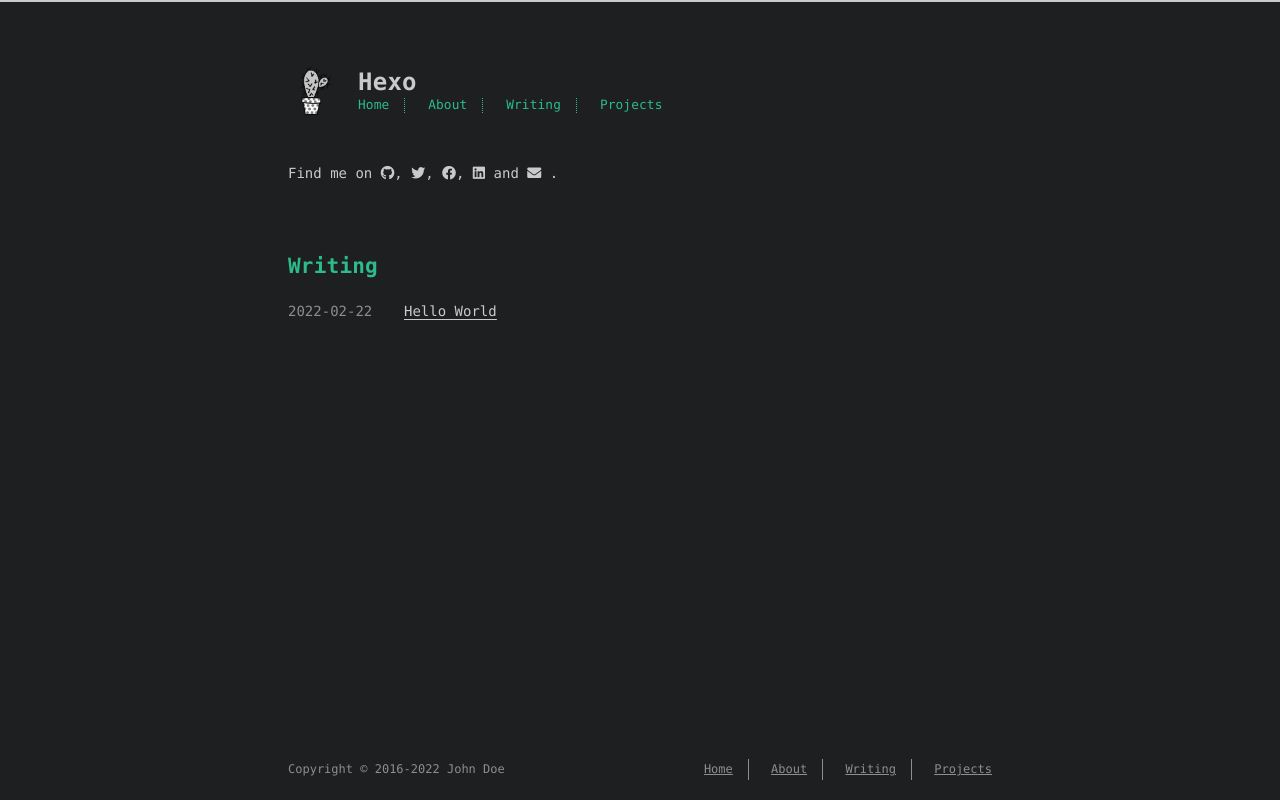
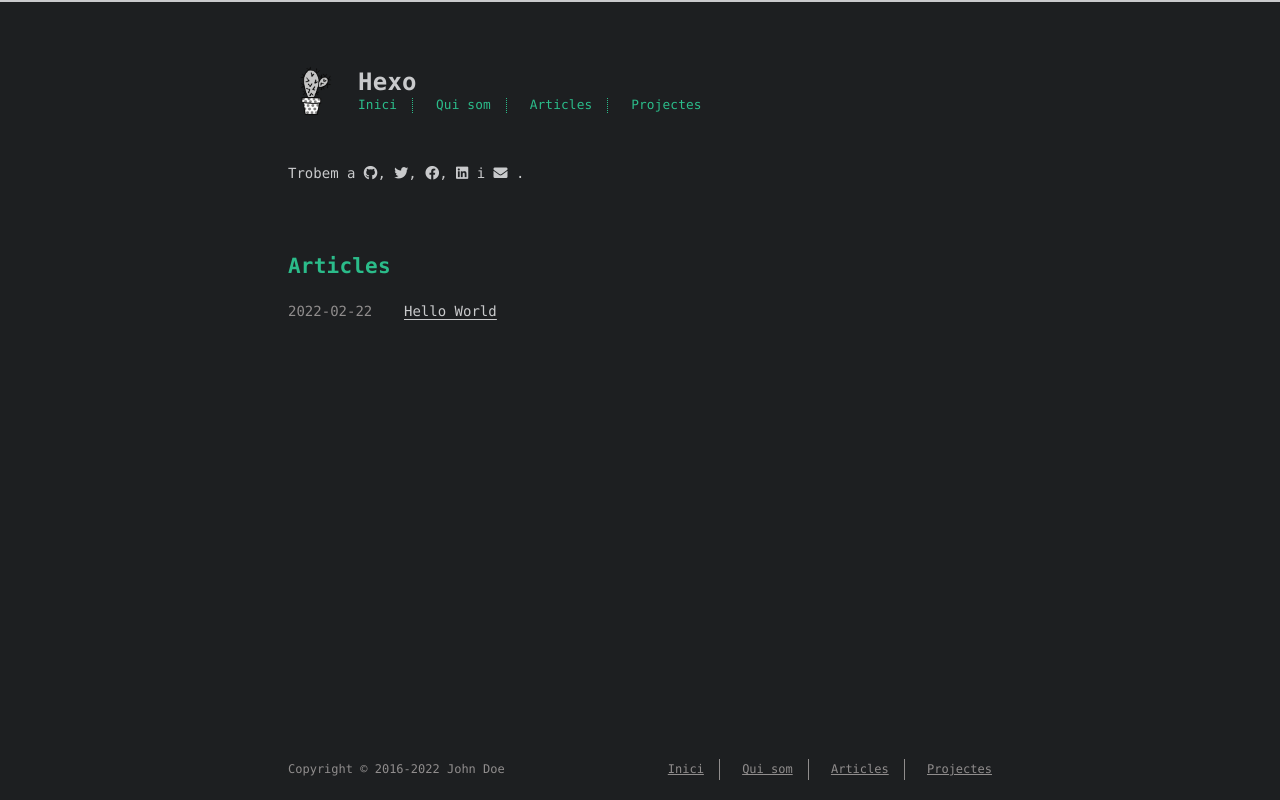
Before and after one commit to PatrickStarGazer/PatrickStarGazer.github.io, a plain HTML site: page index.html in a window 1280 px wide. Drawn offline with nearby package versions, Linux system fonts and the light colour scheme.

Commit message:
Site updated: 2022-02-22 21:22:01

```diff
--- a/index.html
+++ b/index.html
@@ -1,5 +1,5 @@
 <!DOCTYPE html>
-<html lang=en>
+<html lang=zh>
 <head>
     <!-- so meta -->
     <meta charset="utf-8">
@@ -10,7 +10,7 @@
 <meta property="og:title" content="Hexo">
 <meta property="og:url" content="http://example.com/index.html">
 <meta property="og:site_name" content="Hexo">
-<meta property="og:locale" content="en_US">
+<meta property="og:locale">
 <meta property="article:author" content="John Doe">
 <meta name="twitter:card" content="summary">
 
@@ -67,13 +67,13 @@
         <a href="#" aria-label="Menu"><i class="fas fa-bars fa-2x"></i></a>
       </li>
 
-        <li><a href="/">Home</a></li>
+        <li><a href="/">Inici</a></li>
 
-        <li><a href="/about/">About</a></li>
+        <li><a href="/about/">Qui som</a></li>
 
-        <li><a href="/archives/">Writing</a></li>
+        <li><a href="/archives/">Articles</a></li>
 
-        <li><a href="/projects_url">Projects</a></li>
+        <li><a href="/projects_url">Projectes</a></li>
 
     </ul>
   </div>
@@ -84,7 +84,7 @@
 
 
     <p>
-      Find me on
+      Trobem a
 
 
 
@@ -117,7 +117,7 @@
             <i class="fab fa-linkedin"></i><!--
       ---></a><!--
     ---><!--
-    ---> and
+    ---> i
 
 
 
@@ -133,7 +133,7 @@
 </section>
 
 <section id="writing">
-  <span class="h1"><a href="/archives/">Writing</a></span>
+  <span class="h1"><a href="/archives/">Articles</a></span>
 
   <ul class="post-list">
 
@@ -180,13 +180,13 @@
     <nav>
       <ul>
 
-          <li><a href="/">Home</a></li>
+          <li><a href="/">Inici</a></li>
 
-          <li><a href="/about/">About</a></li>
+          <li><a href="/about/">Qui som</a></li>
 
-          <li><a href="/archives/">Writing</a></li>
+          <li><a href="/archives/">Articles</a></li>
 
-          <li><a href="/projects_url">Projects</a></li>
+          <li><a href="/projects_url">Projectes</a></li>
 
       </ul>
     </nav>
```
Also changed, not shown: 2022/02/22/hello-world/index.html (+25 -25 lines), archives/2022/02/index.html (+11 -11 lines), archives/2022/index.html (+11 -11 lines), archives/index.html (+11 -11 lines).
